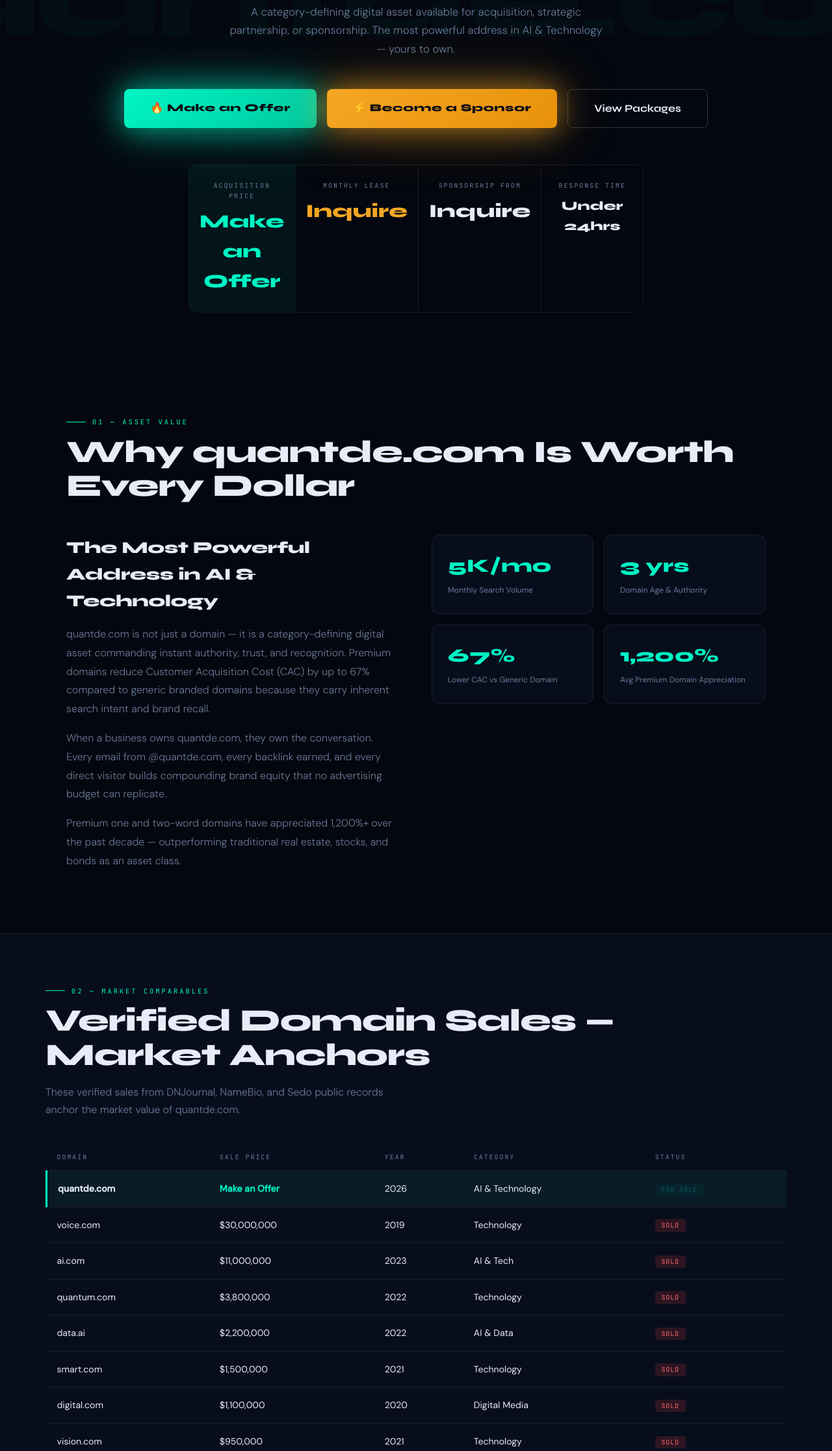
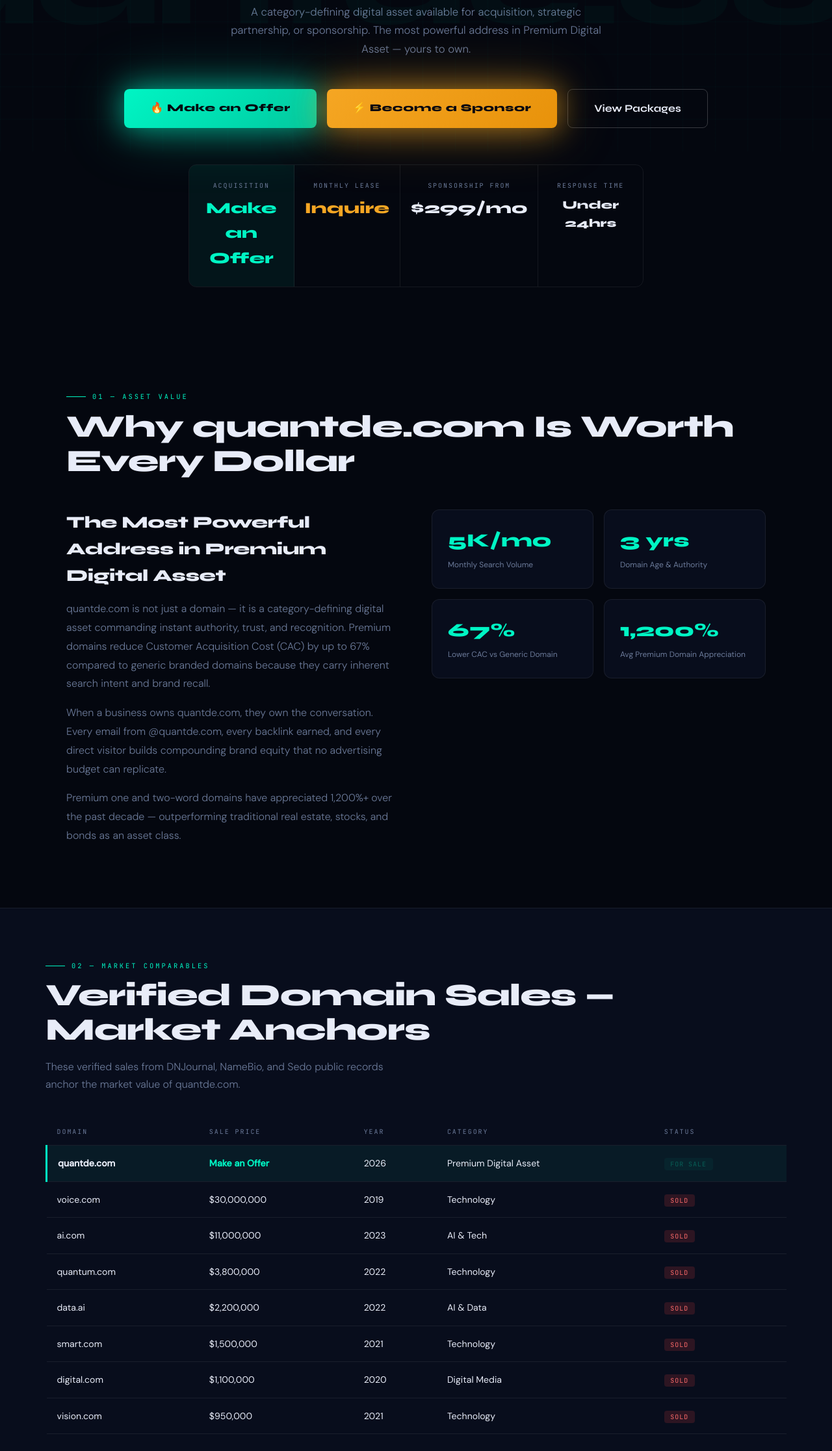
Before and after one commit to WEBWORKSA1/quantde-com, a plain HTML site: page acquisition.html in a window 1280 px wide. Shown: the part 567-2800 px from the top of the page at 65% size. Drawn offline with Linux system fonts and the light colour scheme.

Commit message:
Fix niche label: Premium Digital Asset (domain-based detection)

```diff
--- a/acquisition.html
+++ b/acquisition.html
@@ -28,14 +28,12 @@
 html{scroll-behavior:smooth}
 body{font-family:var(--body);background:var(--bg);color:var(--text);overflow-x:hidden;font-size:16px;line-height:1.6}
 
-/* GRID BG */
 body::before{
   content:'';position:fixed;inset:0;
   background-image:linear-gradient(rgba(0,245,196,0.025) 1px,transparent 1px),linear-gradient(90deg,rgba(0,245,196,0.025) 1px,transparent 1px);
   background-size:50px 50px;pointer-events:none;z-index:0
 }
 
-/* NAV */
 nav{
   position:fixed;top:0;left:0;right:0;z-index:200;
   display:flex;align-items:center;justify-content:space-between;
@@ -49,7 +47,6 @@
 .nav-back{font-size:0.82rem;color:var(--muted);text-decoration:none;display:flex;align-items:center;gap:6px;transition:color 0.2s}
 .nav-back:hover{color:var(--accent)}
 
-/* HERO */
 .hero{
   min-height:100vh;
   display:flex;flex-direction:column;
@@ -112,7 +109,6 @@
   animation:fadeUp 0.5s 0.2s ease both;
 }
 
-/* ILLUMINATING BUTTONS */
 .hero-btns{
   display:flex;gap:1rem;flex-wrap:wrap;
   justify-content:center;
@@ -155,7 +151,7 @@
 }
 .btn-outline:hover{border-color:var(--accent);color:var(--accent);background:rgba(0,245,196,0.05)}
 
-/* PRICE BAR */
+/* PRICE BAR — updated: no domain prices, just sponsorship + response */
 .price-bar{
   display:flex;gap:0;
   margin-top:3.5rem;
@@ -179,13 +175,12 @@
   text-transform:uppercase;margin-bottom:0.5rem;
 }
 .price-val{
-  font-family:var(--font);font-size:1.8rem;
+  font-family:var(--font);font-size:1.5rem;
   font-weight:800;color:var(--text);
 }
 .price-val.green{color:var(--accent)}
 .price-val.gold{color:var(--gold)}
 
-/* SECTIONS */
 .section{padding:5rem 2rem;max-width:1140px;margin:0 auto;position:relative;z-index:1}
 .section-tag{
   font-family:var(--mono);font-size:0.65rem;
@@ -202,7 +197,6 @@
 }
 .section-sub{color:var(--muted);font-size:1rem;max-width:560px;font-weight:300;line-height:1.7}
 
-/* DOMAIN VALUE */
 .value-grid{display:grid;grid-template-columns:1fr 1fr;gap:3rem;margin-top:3rem;align-items:start}
 .value-copy h3{font-family:var(--font);font-size:1.6rem;font-weight:800;margin-bottom:1rem;letter-spacing:-0.5px}
 .value-copy p{color:var(--muted);font-weight:300;line-height:1.8;margin-bottom:1rem}
@@ -219,7 +213,6 @@
 }
 .vstat .l{font-size:0.75rem;color:var(--muted);margin-top:4px}
 
-/* COMPARABLE SALES */
 .table-section{background:var(--bg2);border-top:1px solid var(--border);border-bottom:1px solid var(--border);padding:5rem 2rem}
 .table-inner{max-width:1140px;margin:0 auto}
 .comp-table{width:100%;border-collapse:collapse;margin-top:2.5rem;font-size:0.88rem}
@@ -246,7 +239,6 @@
   animation:pulse 2s infinite;
 }
 
-/* WHY SPONSOR */
 .why-grid{display:grid;grid-template-columns:repeat(auto-fit,minmax(280px,1fr));gap:1.5rem;margin-top:2.5rem}
 .why-card{
   background:var(--bg2);border:1px solid var(--border);
@@ -273,7 +265,6 @@
   font-size:0.75rem;font-weight:600;margin-top:0.75rem;
 }
 
-/* VS SECTION */
 .vs-section{background:var(--bg2);border-top:1px solid var(--border);border-bottom:1px solid var(--border);padding:5rem 2rem}
 .vs-inner{max-width:1140px;margin:0 auto}
 .vs-grid{display:grid;grid-template-columns:1fr 1fr;gap:2rem;margin-top:3rem}
@@ -293,7 +284,6 @@
 .dig .vs-big{color:var(--accent)}
 .vs-big-label{font-size:0.75rem;color:var(--muted)}
 
-/* PACKAGES */
 .pkg-grid{display:grid;grid-template-columns:repeat(auto-fit,minmax(240px,1fr));gap:1.5rem;margin-top:2.5rem}
 .pkg-card{
   background:var(--bg2);border:1px solid var(--border);
@@ -331,7 +321,6 @@
 .btn-pkg.outline{background:transparent;color:var(--text);border:1px solid var(--border)}
 .btn-pkg.outline:hover{border-color:var(--accent);color:var(--accent);background:rgba(0,245,196,0.05)}
 
-/* ROI */
 .roi-grid{display:grid;grid-template-columns:1fr 1fr;gap:3rem;margin-top:3rem;align-items:start}
 .roi-calc{background:var(--bg2);border:1px solid var(--border);border-radius:14px;padding:2rem}
 .roi-calc h3{font-family:var(--font);font-size:1.3rem;font-weight:800;margin-bottom:1.5rem}
@@ -348,7 +337,6 @@
 .roi-fact p{font-size:0.82rem;color:var(--muted);font-weight:300;line-height:1.6}
 .roi-source{font-family:var(--mono);font-size:0.6rem;color:rgba(107,122,153,0.6);margin-top:0.4rem;display:block}
 
-/* MARKETPLACES */
 .mkt-section{background:var(--bg2);border-top:1px solid var(--border);padding:5rem 2rem}
 .mkt-inner{max-width:1140px;margin:0 auto}
 .mkt-grid{display:grid;grid-template-columns:repeat(auto-fit,minmax(200px,1fr));gap:1rem;margin-top:2.5rem}
@@ -372,7 +360,6 @@
 }
 .mkt-card:hover .mkt-arrow{right:0.75rem}
 
-/* CONTACT */
 .contact-section{
   background:linear-gradient(135deg,#050c1a,#080f20);
   border-top:1px solid var(--border);
@@ -387,10 +374,10 @@
 .contact-inner{max-width:700px;margin:0 auto;position:relative;z-index:1}
 .contact-inner .section-title{margin-bottom:0.75rem}
 .contact-inner p{color:var(--muted);font-weight:300;margin-bottom:2.5rem}
-.contact-grid{display:grid;grid-template-columns:1fr 1fr 1fr;gap:1rem;margin-bottom:2.5rem}
+.contact-grid{display:grid;grid-template-columns:1fr 1fr;gap:1rem;margin-bottom:2.5rem;max-width:520px;margin-left:auto;margin-right:auto}
 .c-opt{background:rgba(255,255,255,0.04);border:1px solid var(--border);border-radius:10px;padding:1.25rem}
 .c-lbl{font-family:var(--mono);font-size:0.6rem;letter-spacing:2px;color:var(--accent);text-transform:uppercase;margin-bottom:0.4rem}
-.c-val{font-family:var(--font);font-size:1.3rem;font-weight:800}
+.c-val{font-family:var(--font);font-size:1.1rem;font-weight:800}
 
 footer{
   background:#020408;border-top:1px solid var(--border);
@@ -414,18 +401,18 @@
 <body>
 
 <nav>
-  <a href="index.html" class="nav-logo">QuantDE<span>.com</span></a>
+  <a href="index.html" class="nav-logo">Quantde<span>.com</span></a>
   <a href="index.html" class="nav-back">← Back to Site</a>
 </nav>
 
-<!-- HERO -->
+<!-- HERO — domain price removed, only sponsor pricing visible -->
 <section class="hero">
   <div class="hero-badge">◆ PREMIUM DOMAIN · INVESTMENT GRADE · CATEGORY LEADER</div>
   <h1>
     Own The Future.
     <span class="line2">quantde.com</span>
   </h1>
-  <p class="hero-sub">A category-defining digital asset available for acquisition, strategic partnership, or sponsorship. The most powerful address in AI & Technology — yours to own.</p>
+  <p class="hero-sub">A category-defining digital asset available for acquisition, strategic partnership, or sponsorship. The most powerful address in Premium Digital Asset — yours to own.</p>
   <div class="hero-btns">
     <a href="#contact" class="btn-glow">🔥 Make an Offer</a>
     <a href="#sponsor" class="btn-glow btn-glow-gold">⚡ Become a Sponsor</a>
@@ -433,7 +420,7 @@
   </div>
   <div class="price-bar">
     <div class="price-item featured">
-      <div class="price-label">Acquisition Price</div>
+      <div class="price-label">Acquisition</div>
       <div class="price-val green">Make an Offer</div>
     </div>
     <div class="price-item">
@@ -442,11 +429,11 @@
     </div>
     <div class="price-item">
       <div class="price-label">Sponsorship From</div>
-      <div class="price-val">Inquire</div>
+      <div class="price-val">$299/mo</div>
     </div>
     <div class="price-item">
       <div class="price-label">Response Time</div>
-      <div class="price-val" style="font-size:1.2rem">Under 24hrs</div>
+      <div class="price-val" style="font-size:1.1rem">Under 24hrs</div>
     </div>
   </div>
 </section>
@@ -457,7 +444,7 @@
   <h2 class="section-title">Why quantde.com Is Worth Every Dollar</h2>
   <div class="value-grid">
     <div class="value-copy">
-      <h3>The Most Powerful Address in AI & Technology</h3>
+      <h3>The Most Powerful Address in Premium Digital Asset</h3>
       <p>quantde.com is not just a domain — it is a category-defining digital asset commanding instant authority, trust, and recognition. Premium domains reduce Customer Acquisition Cost (CAC) by up to 67% compared to generic branded domains because they carry inherent search intent and brand recall.</p>
       <p>When a business owns quantde.com, they own the conversation. Every email from @quantde.com, every backlink earned, and every direct visitor builds compounding brand equity that no advertising budget can replicate.</p>
       <p>Premium one and two-word domains have appreciated 1,200%+ over the past decade — outperforming traditional real estate, stocks, and bonds as an asset class.</p>
@@ -471,7 +458,7 @@
   </div>
 </section>
 
-<!-- COMPARABLE SALES -->
+<!-- COMPARABLE SALES — quantde.com row updated, no price -->
 <section class="table-section">
   <div class="table-inner">
     <div class="section-tag">02 — MARKET COMPARABLES</div>
@@ -492,7 +479,7 @@
           <td><strong>quantde.com</strong></td>
           <td><strong style="color:var(--accent)">Make an Offer</strong></td>
           <td>2026</td>
-          <td>AI & Technology</td>
+          <td>Premium Digital Asset</td>
           <td><span class="badge-sale">FOR SALE</span></td>
         </tr>
         <tr><td>voice.com</td><td>$30,000,000</td><td>2019</td><td>Technology</td><td><span class="badge-sold">SOLD</span></td></tr>
@@ -516,7 +503,7 @@
     <div class="why-card">
       <div class="why-num">01</div>
       <h4>100% Targeted — Zero Waste</h4>
-      <p>Every visitor is actively interested in AI & Technology. Traditional TV reaches 95% irrelevant audiences. Here, every impression is an in-market buyer.</p>
+      <p>Every visitor is actively interested in Premium Digital Asset. Traditional TV reaches 95% irrelevant audiences. Here, every impression is an in-market buyer.</p>
       <span class="why-stat">94% Audience Relevance</span>
     </div>
     <div class="why-card">
@@ -540,7 +527,7 @@
     <div class="why-card">
       <div class="why-num">05</div>
       <h4>Permanent Brand Authority</h4>
-      <p>Association with quantde.com permanently elevates brand perception in AI & Technology. Category authority transfers to your brand the moment you sponsor.</p>
+      <p>Association with quantde.com permanently elevates brand perception in Premium Digital Asset. Category authority transfers to your brand the moment you sponsor.</p>
       <span class="why-stat">Category Authority Transfer</span>
     </div>
     <div class="why-card">
@@ -581,7 +568,7 @@
         <ul class="vs-list">
           <li>From $299/month — 99% less than TV</li>
           <li>Global reach across 180+ countries instantly</li>
-          <li>100% AI & Technology professionals — zero waste</li>
+          <li>100% Premium Digital Asset professionals — zero waste</li>
           <li>Real-time analytics, clicks, conversions tracked</li>
           <li>Newsletter + content + social — multi-channel</li>
           <li>Permanent SEO backlink value included</li>
@@ -595,7 +582,7 @@
   </div>
 </section>
 
-<!-- PACKAGES -->
+<!-- PACKAGES — SPONSORSHIP PRICES INTACT (these are products, not domain prices) -->
 <section class="section" id="packages">
   <div class="section-tag">05 — PACKAGES</div>
   <h2 class="section-title">Sponsorship & Partnership Packages</h2>
@@ -706,7 +693,7 @@
   <div class="mkt-inner">
     <div class="section-tag">07 — ACQUIRE NOW</div>
     <h2 class="section-title">Buy quantde.com — 5 Marketplaces</h2>
-    <p class="section-sub">Purchase through our preferred partner Web.Works or any verified marketplace. All transfers secured via Escrow.com.</p>
+    <p class="section-sub">Purchase through our preferred partner Web.Works or any verified marketplace. All transfers secured via Escrow.com. Pricing available on inquiry through any partner below.</p>
     <div class="mkt-grid">
       <a href="https://web.works/services" target="_blank" rel="noopener" class="mkt-card primary">
         <div class="mkt-num">01 · PREFERRED PARTNER</div>
@@ -742,15 +729,14 @@
   </div>
 </section>
 
-<!-- CONTACT -->
+<!-- CONTACT — domain prices removed, only response time + sponsor info kept -->
 <section class="contact-section" id="contact">
   <div class="contact-inner">
     <div class="section-tag" style="justify-content:center">08 — CONTACT</div>
     <h2 class="section-title">Ready to Acquire quantde.com?</h2>
-    <p>Purchase outright, lease monthly, or start a sponsorship — we respond within 24 hours. All transfers via Escrow.com.</p>
+    <p>Purchase outright, lease monthly, or start a sponsorship — pricing disclosed under NDA. We respond within 24 hours. All transfers via Escrow.com.</p>
     <div class="contact-grid">
       <div class="c-opt"><div class="c-lbl">Acquisition</div><div class="c-val">Make an Offer</div></div>
-      <div class="c-opt"><div class="c-lbl">Monthly Lease</div><div class="c-val">Inquire</div></div>
       <div class="c-opt"><div class="c-lbl">Response Time</div><div class="c-val">Under 24hrs</div></div>
     </div>
     <a href="mailto:acquire@quantde.com" class="btn-glow" style="font-size:1rem;padding:1.1rem 3rem">
```
